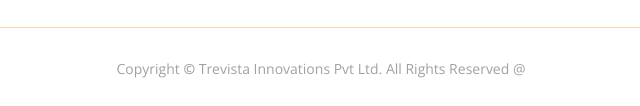
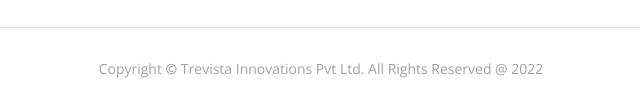
Before and after one commit to power-ranger219/TrevistaWeb, a plain HTML site: page index.html in a window 1280 px wide. Shown: the part 5277-5383 px from the top of the page, 319-959 px from the left. Drawn offline with nearby package versions, Linux system fonts and the light colour scheme.

Commit message:
first commit

```diff
--- a/index.html
+++ b/index.html
@@ -920,7 +920,7 @@
             <div class="copyright">
                 Copyright <strong> &copy;</strong> Trevista Innovations Pvt Ltd. All Rights Reserved @
                 <script>
-                    // document.write(new Date().getFullYear());
+                    document.write(new Date().getFullYear());
                 </script>
             </div>
 
```
